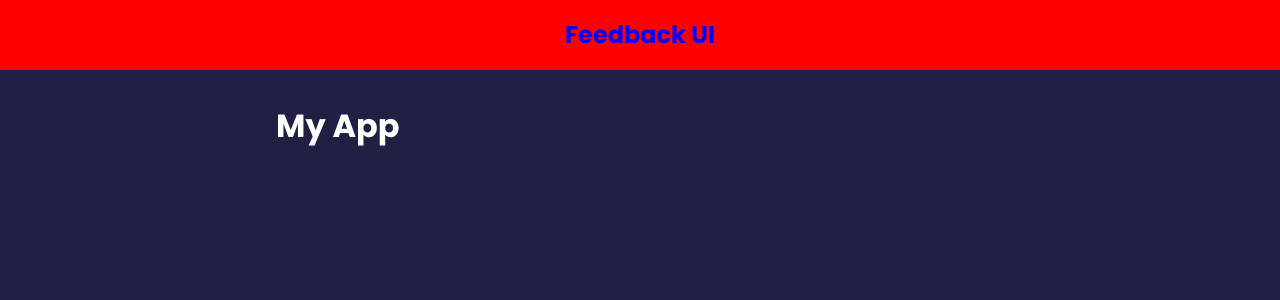
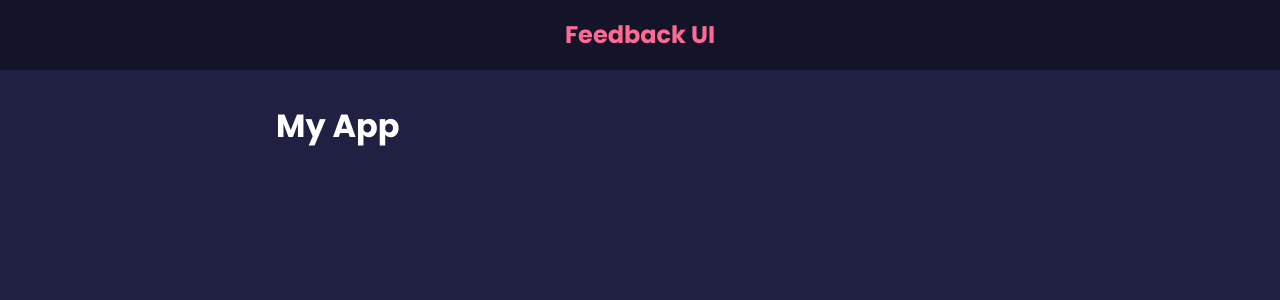
Before and after one commit to Koko-Dev/get-feedback, a React (Create React App) app: page / in a window 1280 px wide. Shown: the top 300 px of the page. Built offline with nearby package versions, Linux system fonts and the light colour scheme.

Commit message:
App.js:  Remove Header props;  Header.jsx:  Add styling variables as properties to defaultProps

```diff
--- a/src/App.js
+++ b/src/App.js
@@ -3,7 +3,7 @@ import Header from './components/Header';
 function App () {
   return (
     <>
-      <Header bgColor='red' textColor='blue' />
+      <Header />
       <div className='container'>
         <h1>My App</h1>
       </div>
--- a/src/components/Header.jsx
+++ b/src/components/Header.jsx
@@ -21,6 +21,8 @@ function Header ({ text, bgColor, textColor }) {
 
 Header.defaultProps = {
   text: 'Feedback UI',
+  bgColor: 'rgba(0,0,0,0.4)',
+  textColor: '#ff6a95',
 };
 
 Header.propTypes = {
```
